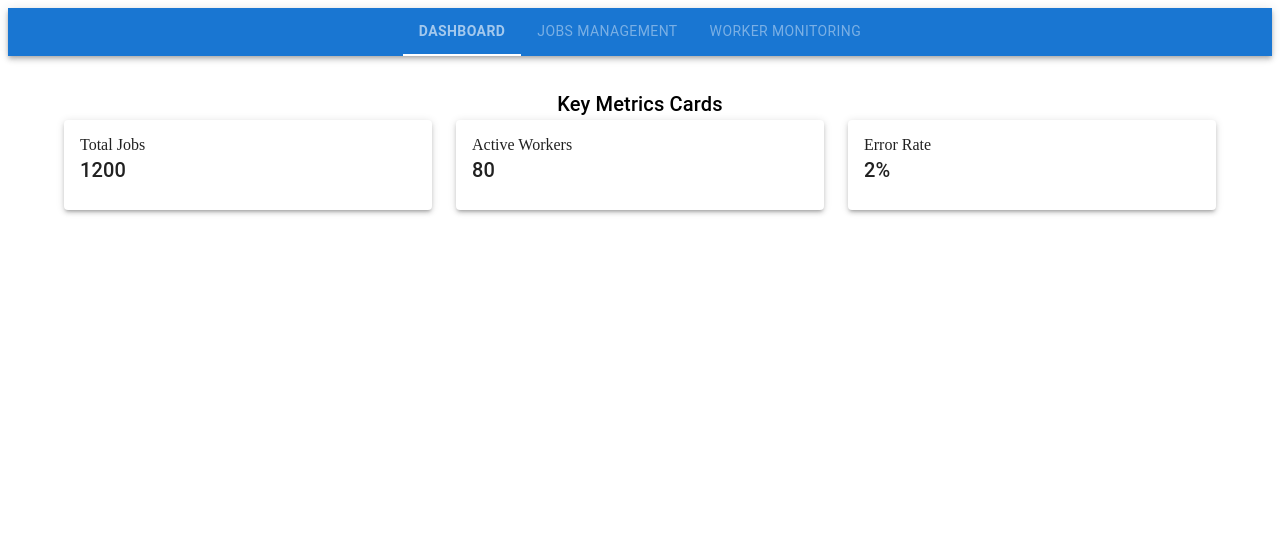
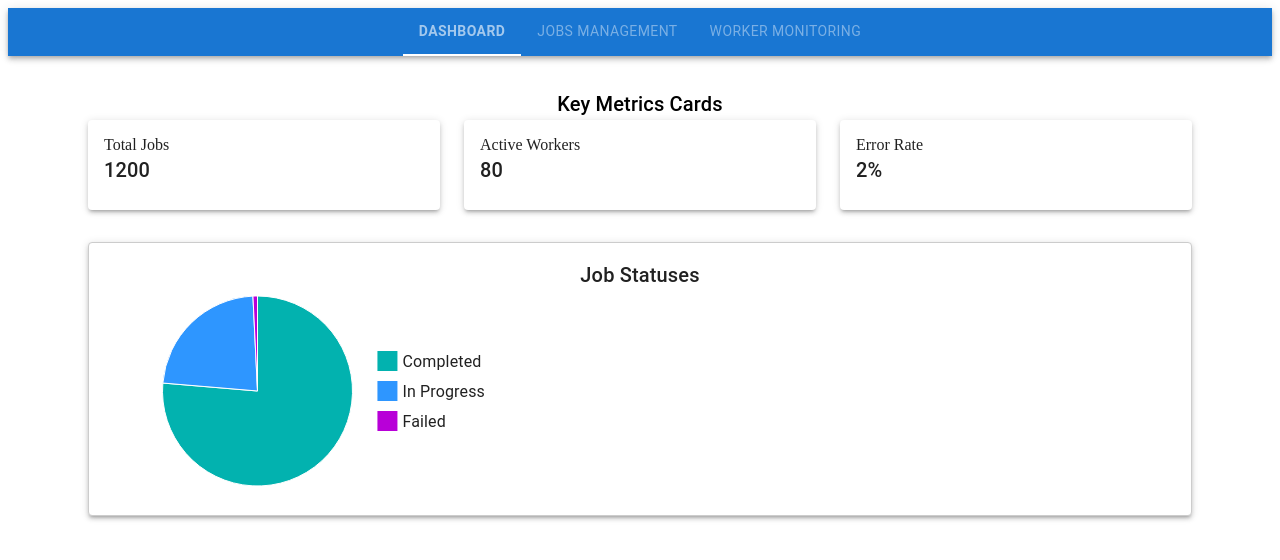
Before and after one commit to mguley/pulse-finder, a React (Vite) app: page /pulse-finder/worker-monitoring in a window 1280 px wide. Both pictures are taken after a click on the tab "DASHBOARD". Shown: the top 560 px of the page. Built offline with nearby package versions, Linux system fonts and the light colour scheme.

Commit message:
implemented Job Statuses component (Dashboard)

```diff
--- /dev/null
+++ b/src/domains/Dashboard/components/JobStatusChart.tsx
@@ -0,0 +1,60 @@
+import { FC, ReactElement, memo } from "react";
+import { PieChart } from "@mui/x-charts/PieChart";
+import { Card, CardContent, Typography } from "@mui/material";
+import { useJobStatusChart } from "../context/JobStatusChartContext";
+import { JobStatusService as IJobStatus } from "../services/jobStatusService";
+import LoadingSpinner from "../../../shared/components/LoadingSpinner";
+
+/**
+ * JobStatusChart component that displays a pie chart of jobs statuses.
+ *
+ * @returns {ReactElement} The rendered JobStatusChart component.
+ */
+const JobStatusChart: FC = (): ReactElement => {
+  const { jobStatusData, loading, error } = useJobStatusChart();
+
+  if (loading) {
+    return <LoadingSpinner />;
+  }
+
+  if (error) {
+    return (
+      <Typography variant="h6" color="error">
+        {error}
+      </Typography>
+    );
+  }
+
+  if (!jobStatusData || jobStatusData.length === 0) {
+    return <Typography variant="h6">No job status data available.</Typography>;
+  }
+
+  const data = jobStatusData.map(
+    ({ status, count }: IJobStatus, index: number) => ({
+      id: index,
+      value: count,
+      label: status,
+    }),
+  );
+
+  return (
+    <Card sx={{ border: "1px solid #ccc", boxShadow: 3 }}>
+      <CardContent>
+        <Typography variant="h6" align="center">
+          Job Statuses
+        </Typography>
+        <PieChart
+          width={400}
+          height={200}
+          series={[
+            {
+              data,
+            },
+          ]}
+        />
+      </CardContent>
+    </Card>
+  );
+};
+
+export default memo(JobStatusChart);
--- /dev/null
+++ b/src/domains/Dashboard/context/JobStatusChartContext.tsx
@@ -0,0 +1,86 @@
+import {
+  createContext,
+  useContext,
+  useState,
+  FC,
+  ReactNode,
+  ReactElement,
+  useEffect,
+} from "react";
+import {
+  JobStatusService as JobStatus,
+  fetchJobStatusData,
+} from "../services/jobStatusService";
+
+/**
+ * Represents the structure of the JobStatusChartContext.
+ *
+ * @property {JobStatus[] | null} jobStatusData - An array of job status data or null if not loaded.
+ * @property {boolean} loading - A flag indicating whether the job status data is being loaded.
+ * @property {string | null} error - An error message if the job status fails to load, otherwise null.
+ */
+interface JobStatusChartContextType {
+  jobStatusData: JobStatus[] | null;
+  loading: boolean;
+  error: string | null;
+}
+
+interface JobStatusChartProviderProps {
+  children: ReactNode;
+}
+
+const JobStatusChartContext = createContext<
+  JobStatusChartContextType | undefined
+>(undefined);
+
+/**
+ * JobStatusChartProvider component that manages and provides the state related to job status data.
+ * It fetches the job status data on mount and handles loading and error states.
+ *
+ * @param {JobStatusChartProviderProps} props - The properties for the JobStatusChartProvider component.
+ * @returns {ReactElement} The rendered JobStatusChartProvider component.
+ */
+export const JobStatusChartProvider: FC<JobStatusChartProviderProps> = ({
+  children,
+}: JobStatusChartProviderProps): ReactElement => {
+  const [jobStatusData, setJobStatusData] = useState<JobStatus[] | null>(null);
+  const [loading, setLoading] = useState<boolean>(true);
+  const [error, setError] = useState<string | null>(null);
+
+  useEffect(() => {
+    (async () => {
+      try {
+        const result: JobStatus[] = await fetchJobStatusData();
+        setJobStatusData(result);
+      } catch (err) {
+        setError(`Failed to fetch job status data: ${err}`);
+      } finally {
+        setLoading(false);
+      }
+    })();
+  }, []);
+
+  return (
+    <JobStatusChartContext.Provider value={{ jobStatusData, loading, error }}>
+      {children}
+    </JobStatusChartContext.Provider>
+  );
+};
+
+/**
+ * Custom hook to access the job status chart context.
+ * Throws an error if used outside of a JobStatusChartProvider
+ *
+ * @returns {JobStatusChartContextType} The job status chart context value.
+ */
+export const useJobStatusChart = (): JobStatusChartContextType => {
+  const context: JobStatusChartContextType | undefined = useContext(
+    JobStatusChartContext,
+  );
+  if (!context) {
+    throw new Error(
+      "useJobStatusChart must be used within a JobStatusChartProvider",
+    );
+  }
+  return context;
+};
--- a/src/domains/Dashboard/pages/DashboardOverview.tsx
+++ b/src/domains/Dashboard/pages/DashboardOverview.tsx
@@ -1,6 +1,9 @@
 import { FC, ReactElement, memo } from "react";
 import { KeyMetricsProvider } from "../context/KeyMetricsContext";
+import { JobStatusChartProvider } from "../context/JobStatusChartContext";
 import KeyMetrics from "../components/KeyMetrics";
+import JobStatusChart from "../components/JobStatusChart";
+import { Box, Container } from "@mui/material";
 
 /**
  * DashboardOverview component that provides an overview of the dashboard.
@@ -10,9 +13,16 @@ import KeyMetrics from "../components/KeyMetrics";
 const DashboardOverview: FC = (): ReactElement => {
   return (
     <>
-      <KeyMetricsProvider>
-        <KeyMetrics />
-      </KeyMetricsProvider>
+      <Container sx={{ mt: 4, mb: 4 }}>
+        <KeyMetricsProvider>
+          <KeyMetrics />
+        </KeyMetricsProvider>
+        <Box sx={{ mt: 4 }}>
+          <JobStatusChartProvider>
+            <JobStatusChart />
+          </JobStatusChartProvider>
+        </Box>
+      </Container>
     </>
   );
 };
--- /dev/null
+++ b/src/domains/Dashboard/services/jobStatusService.ts
@@ -0,0 +1,30 @@
+/**
+ * Represents the job status data returned by the API.
+ *
+ * @property {string} status - The status of the jobs (e.g., "Completed", "In Progress", "Failed").
+ * @property {number} count - The number of jobs in this status.
+ */
+export interface JobStatusService {
+  status: string;
+  count: number;
+}
+
+/**
+ * fetchJobStatusData is a mock function simulating an API call to fetch job status data.
+ * It returns a promise that resolves to an array of job status data after a delay.
+ *
+ * @returns {Promise<JobStatusService[]>} A promise that resolves to an array of job status data.
+ */
+export const fetchJobStatusData = async (): Promise<JobStatusService[]> => {
+  const data: JobStatusService[] = [
+    { status: "Completed", count: 500 },
+    { status: "In Progress", count: 150 },
+    { status: "Failed", count: 5 },
+  ];
+
+  return new Promise<JobStatusService[]>((resolve) => {
+    setTimeout(() => {
+      resolve(data);
+    }, 1000);
+  });
+};
```
